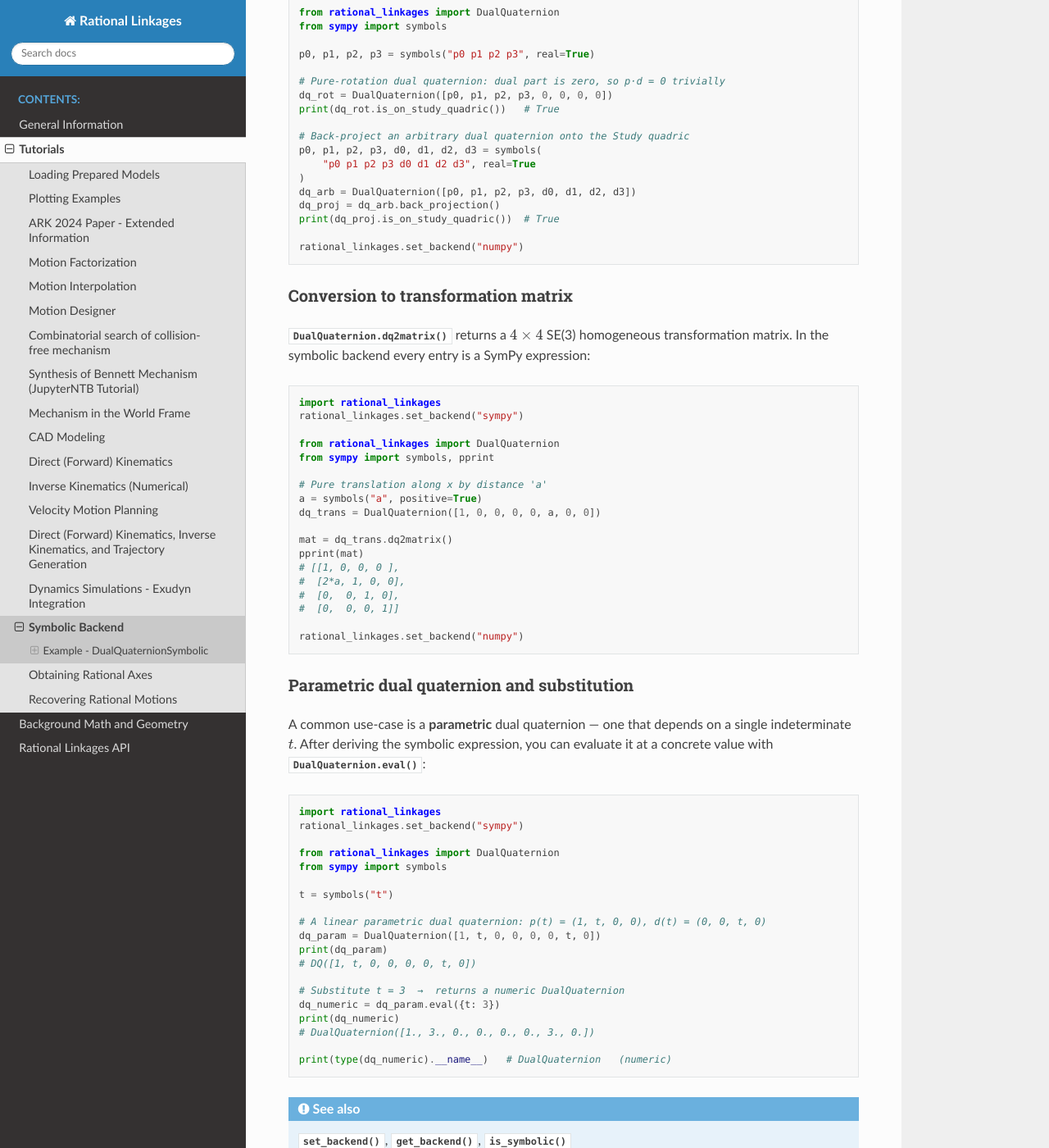
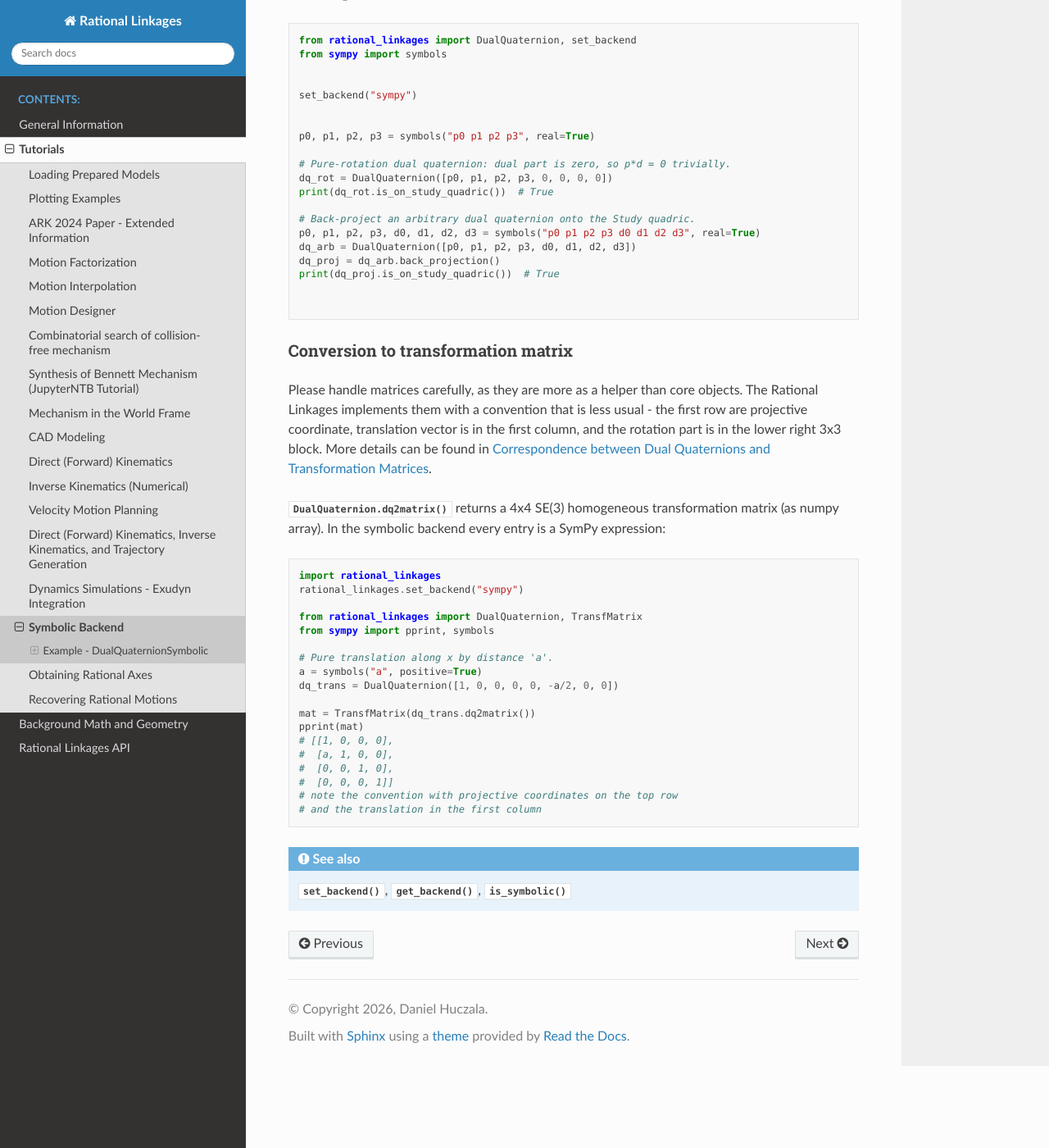
Before and after one commit to hucik14/rational-linkages, a Sphinx documentation site: the page built from docs/source/tutorials/symbolic_backend.rst, in a window 1280 px wide and 1400 px high, scrolled down 1709 px. Shown: the whole window at 82% size. Built offline with Sphinx 7.4.7 and the Read the Docs theme 3.1.0, drawn with Linux system fonts in a browser that asks for light colours; some of the changed text lies outside the part shown.

Commit message:
symbolic backend docs update

```diff
--- a/docs/source/background-math/dualquaternions.rst
+++ b/docs/source/background-math/dualquaternions.rst
@@ -96,6 +96,7 @@ method mentioned above has the following shape:
     \mathbf{pp^*} = \begin{bmatrix} p_0^2 + p_1^2 + p_2^2 + p_3^2 \\ 0 \\ 0 \\ 0 \\
     2\epsilon (p_0p_4 + p_1p_5 + p_2p_6 + p_3p_7) \\ 0 \\ 0 \\ 0 \end{bmatrix}
 
+.. _matrix_convention:
 
 Correspondence between Dual Quaternions and Transformation Matrices
 -------------------------------------------------------------------
--- /dev/null
+++ b/docs/source/examples/d_t_symbolic_backend_auto_promotion.py
@@ -0,0 +1,14 @@
+from rational_linkages import DualQuaternion
+from sympy import Rational, symbols
+
+dq_numeric = DualQuaternion()
+print(type(dq_numeric).__name__)  # DualQuaternion (numeric)
+
+# Rational coefficients: no set_backend() call needed.
+dq_rational = DualQuaternion([Rational(1, 2), 0, 0, 0, 0, 0, 0, 0])
+print(type(dq_rational).__name__)  # DualQuaternionSymbolic
+
+# Symbolic coefficients: again promoted automatically.
+t = symbols("t")
+dq_sym = DualQuaternion([1, t, 0, 0, 0, t**2, 0, 0])
+print(type(dq_sym).__name__)  # DualQuaternionSymbolic
--- /dev/null
+++ b/docs/source/examples/d_t_symbolic_backend_basic.py
@@ -0,0 +1,20 @@
+import rational_linkages
+rational_linkages.set_backend("sympy")
+
+from rational_linkages import DualQuaternion
+from sympy import symbols, Rational
+
+# Declare eight real-valued symbols for the eight Study parameters.
+p0, p1, p2, p3, d0, d1, d2, d3 = symbols("p0 p1 p2 p3 d0 d1 d2 d3", real=True)
+
+dq = DualQuaternion([p0, p1, p2, p3, d0, d1, d2, d3])
+print(dq)
+# DQ([p0, p1, p2, p3, d0, d1, d2, d3])
+
+# substitute inner parameters
+dq_eval = dq.eval({p0: 1, p1: 0, p2: Rational(1,3), p3: 0, d0: 0, d1: 0, d2: 0, d3: 0})
+print(dq_eval)
+
+# evaluate numerically
+dq_eval_num = dq_eval.evalf()
+print(dq_eval_num)
--- /dev/null
+++ b/docs/source/examples/d_t_symbolic_backend_dq2matrix.py
@@ -0,0 +1,18 @@
+import rational_linkages
+rational_linkages.set_backend("sympy")
+
+from rational_linkages import DualQuaternion, TransfMatrix
+from sympy import pprint, symbols
+
+# Pure translation along x by distance 'a'.
+a = symbols("a", positive=True)
+dq_trans = DualQuaternion([1, 0, 0, 0, 0, -a/2, 0, 0])
+
+mat = TransfMatrix(dq_trans.dq2matrix())
+pprint(mat)
+# [[1, 0, 0, 0],
+#  [a, 1, 0, 0],
+#  [0, 0, 1, 0],
+#  [0, 0, 0, 1]]
+# note the convention with projective coordinates on the top row
+# and the translation in the first column
--- /dev/null
+++ b/docs/source/examples/d_t_symbolic_backend_study_condition.py
@@ -0,0 +1,18 @@
+from rational_linkages import DualQuaternion, set_backend
+from sympy import symbols
+
+
+set_backend("sympy")
+
+
+p0, p1, p2, p3 = symbols("p0 p1 p2 p3", real=True)
+
+# Pure-rotation dual quaternion: dual part is zero, so p*d = 0 trivially.
+dq_rot = DualQuaternion([p0, p1, p2, p3, 0, 0, 0, 0])
+print(dq_rot.is_on_study_quadric())  # True
+
+# Back-project an arbitrary dual quaternion onto the Study quadric.
+p0, p1, p2, p3, d0, d1, d2, d3 = symbols("p0 p1 p2 p3 d0 d1 d2 d3", real=True)
+dq_arb = DualQuaternion([p0, p1, p2, p3, d0, d1, d2, d3])
+dq_proj = dq_arb.back_projection()
+print(dq_proj.is_on_study_quadric())  # True
--- a/docs/source/tutorials/symbolic_backend.rst
+++ b/docs/source/tutorials/symbolic_backend.rst
@@ -35,27 +35,8 @@ substitution of symbolic variables.
 Basic construction
 ~~~~~~~~~~~~~~~~~~
 
-.. code-block:: python
-
-    import rational_linkages
-    rational_linkages.set_backend("sympy")
-
-    from rational_linkages import DualQuaternion
-    from sympy import symbols
-
-    # Declare eight real-valued symbols for the eight Study parameters
-    p0, p1, p2, p3, d0, d1, d2, d3 = symbols("p0 p1 p2 p3 d0 d1 d2 d3", real=True)
-
-    dq = DualQuaternion([p0, p1, p2, p3, d0, d1, d2, d3])
-    print(dq)
-    # DQ([p0, p1, p2, p3, d0, d1, d2, d3])
-
-    # The identity dual quaternion is still available
-    identity = DualQuaternion()
-    print(identity)
-    # DQ([1, 0, 0, 0, 0, 0, 0, 0])
-
-    rational_linkages.set_backend("numpy")
+.. literalinclude:: /examples/d_t_symbolic_backend_basic.py
+    :language: python
 
 Automatic promotion when SymPy values are passed
 ~~~~~~~~~~~~~~~~~~~~~~~~~~~~~~~~~~~~~~~~~~~~~~~~~
@@ -65,19 +46,8 @@ SymPy objects.  Passing any coefficient that carries ``free_symbols`` (i.e. a
 SymPy expression or ``Rational``) is enough — the constructor detects this and
 promotes the result to :class:`.DualQuaternionSymbolic` automatically:
 
-.. code-block:: python
-
-    from rational_linkages import DualQuaternion
-    from sympy import Rational, symbols
-
-    # Rational coefficients: no set_backend() call needed
-    dq_rational = DualQuaternion([Rational(1, 2), 0, 0, 0, 0, 0, 0, 0])
-    print(type(dq_rational).__name__)   # DualQuaternionSymbolic
-
-    # Symbolic coefficients: again promoted automatically
-    t = symbols("t")
-    dq_sym = DualQuaternion([1, t, 0, 0, 0, t**2, 0, 0])
-    print(type(dq_sym).__name__)        # DualQuaternionSymbolic
+.. literalinclude:: /examples/d_t_symbolic_backend_auto_promotion.py
+    :language: python
 
 
 Verifying the Study condition
@@ -87,86 +57,25 @@ A dual quaternion represents a valid rigid-body displacement if and only if it
 satisfies the *Study condition* :math:`\mathbf{p} \cdot \mathbf{d} = 0`.  The
 symbolic version uses SymPy simplification to check this exactly:
 
-.. code-block:: python
-
-    import rational_linkages
-    rational_linkages.set_backend("sympy")
-
-    from rational_linkages import DualQuaternion
-    from sympy import symbols
-
-    p0, p1, p2, p3 = symbols("p0 p1 p2 p3", real=True)
-
-    # Pure-rotation dual quaternion: dual part is zero, so p·d = 0 trivially
-    dq_rot = DualQuaternion([p0, p1, p2, p3, 0, 0, 0, 0])
-    print(dq_rot.is_on_study_quadric())   # True
-
-    # Back-project an arbitrary dual quaternion onto the Study quadric
-    p0, p1, p2, p3, d0, d1, d2, d3 = symbols(
-        "p0 p1 p2 p3 d0 d1 d2 d3", real=True
-    )
-    dq_arb = DualQuaternion([p0, p1, p2, p3, d0, d1, d2, d3])
-    dq_proj = dq_arb.back_projection()
-    print(dq_proj.is_on_study_quadric())  # True
-
-    rational_linkages.set_backend("numpy")
+.. literalinclude:: /examples/d_t_symbolic_backend_study_condition.py
+    :language: python
 
 Conversion to transformation matrix
 ~~~~~~~~~~~~~~~~~~~~~~~~~~~~~~~~~~~~~
 
-:meth:`.DualQuaternion.dq2matrix` returns a :math:`4 \times 4` SE(3)
-homogeneous transformation matrix.  In the symbolic backend every entry is a
+Please handle matrices carefully, as they are more as a helper than core
+objects. The Rational Linkages implements them with a convention that is
+less usual - the first row are projective coordinate, translation vector
+is in the first column, and the rotation part is in the lower right 3x3 block.
+More details can be found in :ref:`matrix_convention`.
+
+:meth:`.DualQuaternion.dq2matrix` returns a 4x4 SE(3)
+homogeneous transformation matrix (as numpy array).
+In the symbolic backend every entry is a
 SymPy expression:
 
-.. code-block:: python
-
-    import rational_linkages
-    rational_linkages.set_backend("sympy")
-
-    from rational_linkages import DualQuaternion
-    from sympy import symbols, pprint
-
-    # Pure translation along x by distance 'a'
-    a = symbols("a", positive=True)
-    dq_trans = DualQuaternion([1, 0, 0, 0, 0, a, 0, 0])
-
-    mat = dq_trans.dq2matrix()
-    pprint(mat)
-    # [[1, 0, 0, 0 ],
-    #  [2*a, 1, 0, 0],
-    #  [0,  0, 1, 0],
-    #  [0,  0, 0, 1]]
-
-    rational_linkages.set_backend("numpy")
-
-Parametric dual quaternion and substitution
-~~~~~~~~~~~~~~~~~~~~~~~~~~~~~~~~~~~~~~~~~~~~
-
-A common use-case is a **parametric** dual quaternion — one that depends on
-a single indeterminate :math:`t`.  After deriving the symbolic expression, you
-can evaluate it at a concrete value with :meth:`.DualQuaternion.eval`:
-
-.. code-block:: python
-
-    import rational_linkages
-    rational_linkages.set_backend("sympy")
-
-    from rational_linkages import DualQuaternion
-    from sympy import symbols
-
-    t = symbols("t")
-
-    # A linear parametric dual quaternion: p(t) = (1, t, 0, 0), d(t) = (0, 0, t, 0)
-    dq_param = DualQuaternion([1, t, 0, 0, 0, 0, t, 0])
-    print(dq_param)
-    # DQ([1, t, 0, 0, 0, 0, t, 0])
-
-    # Substitute t = 3  →  returns a numeric DualQuaternion
-    dq_numeric = dq_param.eval({t: 3})
-    print(dq_numeric)
-    # DualQuaternion([1., 3., 0., 0., 0., 0., 3., 0.])
-
-    print(type(dq_numeric).__name__)   # DualQuaternion   (numeric)
+.. literalinclude:: /examples/d_t_symbolic_backend_dq2matrix.py
+    :language: python
 
 
 .. seealso::
```
Also changed, not shown: other parts of docs/source/tutorials/symbolic_backend.rst (+2 -2 lines), 1 other file.
